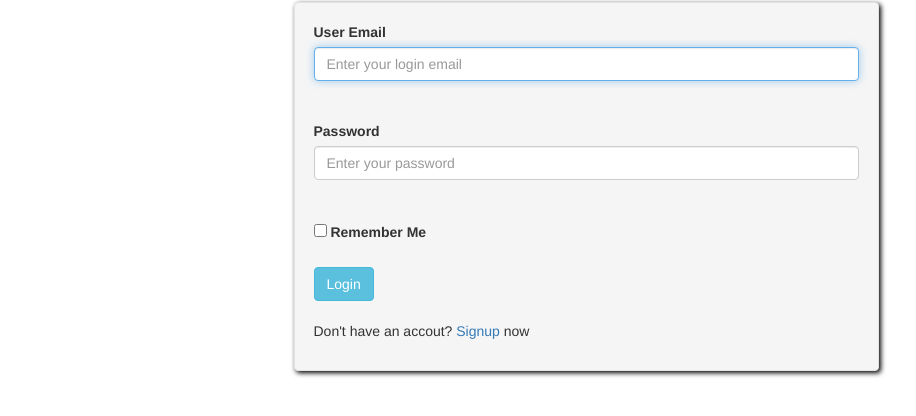
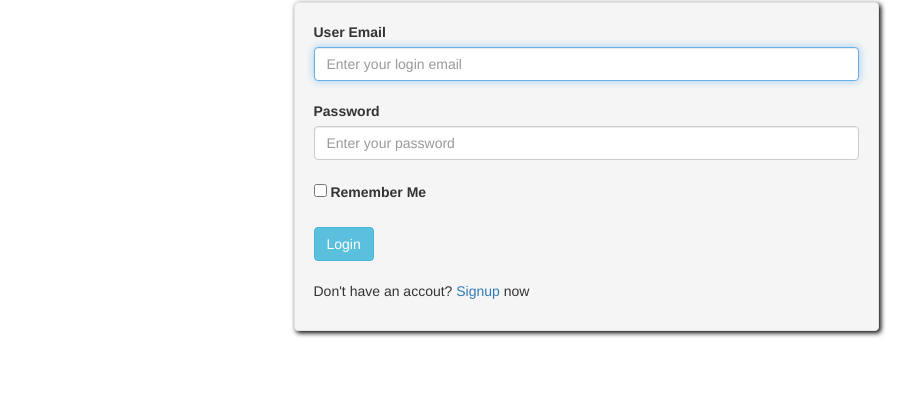
Before and after one commit to ibrahem-atef/Realytics, a website: page src/modules/login/login_view.html in a window 1280 px wide. Shown: the part 124-540 px from the top of the page, without its empty margins (54-970 px from the left). Drawn offline with nearby package versions, Linux system fonts and the light colour scheme; files that its build step writes are made by us from their sources.

Commit message:
some modifications in the styling

```diff
--- a/src/modules/login/login_view.html
+++ b/src/modules/login/login_view.html
@@ -19,10 +19,10 @@
 
             <form id="form" method="post" class="form-group col-xs-6 col-xs-offset-3 well" autocomplete="on">
                 <label for="username_id">User Email</label>
-                <input type="email" id="username_id" class="form-control" name="email" autofocus required placeholder="Enter your login email"/><br/><br/>
+                <input type="email" id="username_id" class="form-control" name="email" autofocus required placeholder="Enter your login email"/><br/>
 
                 <label for="password_id">Password</label>
-                <input type="password" id="password_id" class="form-control" name="password" required placeholder="Enter your password"/><br/><br/>
+                <input type="password" id="password_id" class="form-control" name="password" required placeholder="Enter your password"/><br/>
 
                 <input type="checkbox" name="rememberme" id="rememberme_id"/>
                 <label for="rememberme_id">Remember Me</label><br/><br/>
```
Also changed, not shown: src/modules/Signup/signup_view.html (+1 -1 lines).
